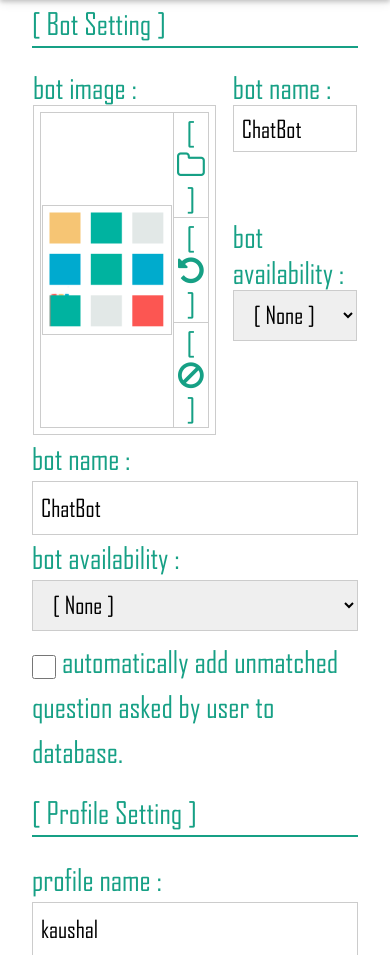
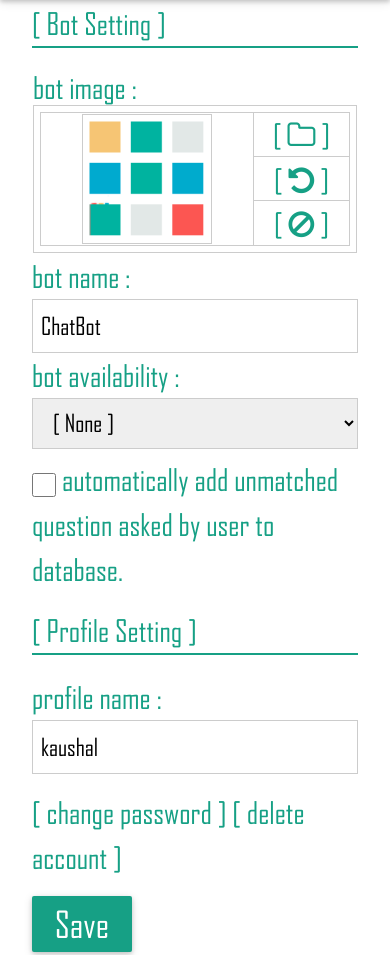
Before and after one commit to kaushalmeena1996/myapp-makemybot, a Flask app: page /user/setting/00 in a window 390 px wide. Shown: the part 118-1073 px from the top of the page. Run offline with Flask 2, Linux system fonts and the light colour scheme; the visitor is signed in with stand-in values (Sample User, id 1).

Commit message:
made setting00 responsive

```diff
--- a/templates/setting00.html
+++ b/templates/setting00.html
@@ -26,16 +26,14 @@
 						</div>
 					</td>
 
-					<div class="w3-max-width-content">
-					<td class="w3-padding-left w3-vertical-align-top">
+					<td class="w3-max-width-content w3-padding-left w3-vertical-align-top">
 						bot name :
 						<input name="bot_name" class="w3-input w3-border" type="text" value="{{bot_name}}" required>
 					</td>
-					</div>
 
 				</tr>
-				<div class="w3-max-width-content">
-				<tr>
+
+				<tr class="w3-max-width-content">
 					<td class="w3-padding-left w3-vertical-align-top">
 						bot availability :
 						<select class="w3-select w3-border w3-padding-left w3-padding-right" name="bot_availability">
@@ -45,7 +43,6 @@
 						</select>
 					</td>
 				</tr>
-				</div>
 			</table>
 			<div class="w3-min-width-content">
 				<label class="w3-validate w3-text-col-darkgreen">bot name :</label>
```
